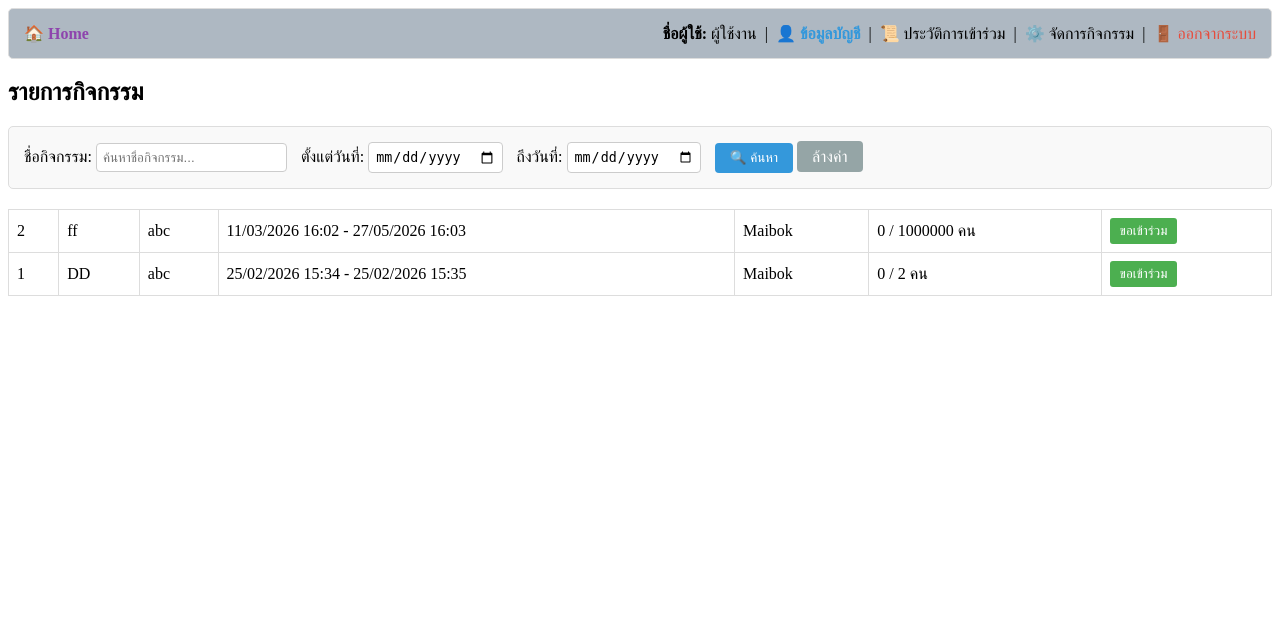
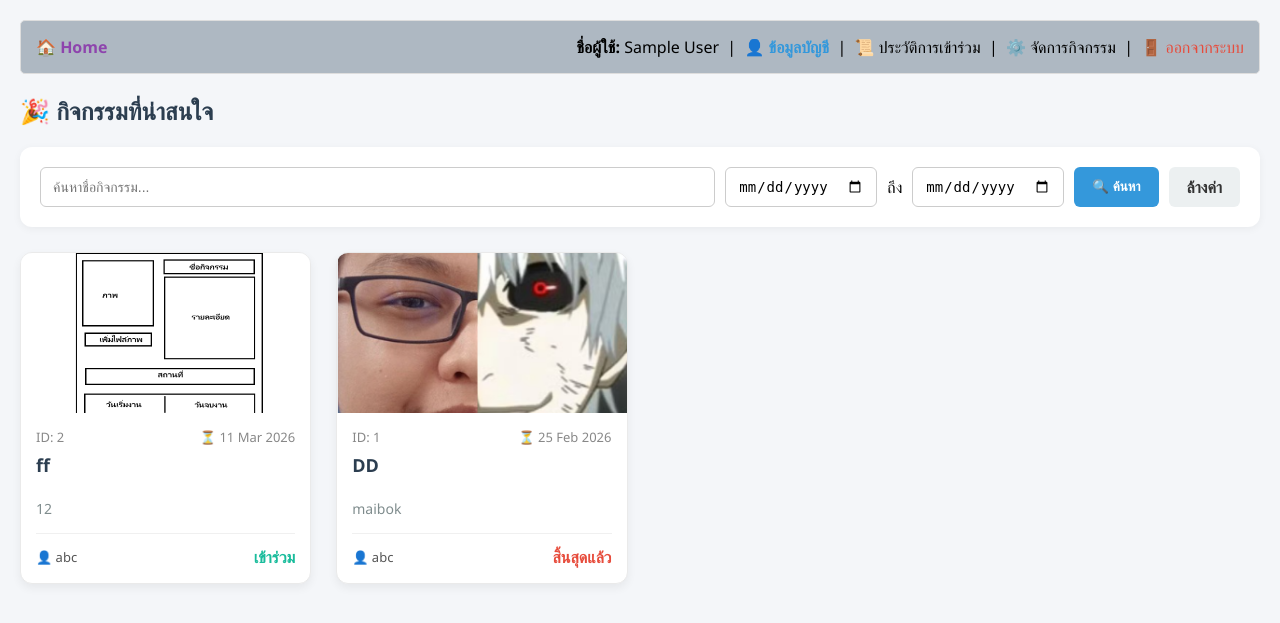
Before and after one commit to Kuro-Yamasaki/Web01, a PHP site: page /home.php in a window 1280 px wide. Shown: the top 623 px of the page. Run offline with PHP 8.4, Linux system fonts and the light colour scheme; the visitor is signed in with stand-in values (Sample User, id 1); data comes from the database, SQL or seed files in the repository; data that the repository does not hold is empty.

Commit message:
home_picture

```diff
--- a/templates/header.php
+++ b/templates/header.php
@@ -2,24 +2,21 @@
     <div style="background-color: #aeb8c2; padding: 15px; border-radius: 5px; margin-bottom: 20px; border: 1px solid #ddd; display: flex; justify-content: space-between; align-items: center;">
 
         <div>
-            <a href="/templates/home.php" style="text-decoration: none; font-weight: bold; color: #8e44ad;">🏠 Home</a>
+            <a href="/routes/User.php?action=go_home" style="text-decoration: none; font-weight: bold; color: #8e44ad;">🏠 Home</a>
         </div>
 
         <div>
             <b>ชื่อผู้ใช้:</b> <?php echo htmlspecialchars($_SESSION['name'] ?? 'ผู้ใช้งาน'); ?> &nbsp;|&nbsp;
 
-            <a href="/templates/profile.php" style="text-decoration: none; font-weight: bold; color: #3498db;">👤 ข้อมูลบัญชี</a> &nbsp;|&nbsp;
+            <a href="/routes/User.php?action=view_profile" style="text-decoration: none; font-weight: bold; color: #3498db;">👤 ข้อมูลบัญชี</a> &nbsp;|&nbsp;
 
-            <a href="/templates/history.php" style="text-decoration: none; color: black;">📜 ประวัติการเข้าร่วม</a> &nbsp;|&nbsp;
-            <a href="/templates/manage_event.php" style="text-decoration: none; color: black;">⚙️ จัดการกิจกรรม</a> &nbsp;|&nbsp;
+            <a href="/routes/User.php?action=view_history" style="text-decoration: none; color: black;">📜 ประวัติการเข้าร่วม</a> &nbsp;|&nbsp;
+
+            <a href="/routes/User.php?action=manage_event" style="text-decoration: none; color: black;">⚙️ จัดการกิจกรรม</a> &nbsp;|&nbsp;
+
             <a href="/routes/User.php?action=logout" style="text-decoration: none; color: #e74c3c;">🚪 ออกจากระบบ</a>
         </div>
 
     </div>
 <?php else: ?>
-    <div style="background-color: #fff3cd; padding: 15px; border-radius: 5px; margin-bottom: 20px; border: 1px solid #ffeeba;">
-        <p style="margin: 0; color: #856404;">
-            ⚠️ คุณยังไม่ได้เข้าสู่ระบบ <a href="/templates/sign_in.php" style="font-weight: bold; text-decoration: none;">คลิกที่นี่เพื่อเข้าสู่ระบบ</a> หรือสมัครสมาชิกเพื่อลงทะเบียนเข้าร่วมกิจกรรม
-        </p>
-    </div>
-<?php endif; ?>
+    <?php endif; ?>
--- a/templates/home.php
+++ b/templates/home.php
@@ -10,12 +10,16 @@ if (empty($_SESSION['user_id'])) {
     exit();
 }
 
-// รับค่าจากฟอร์มค้นหา (ถ้าไม่มีค่าจะกำหนดให้เป็นค่าว่าง '')
+// ตั้งค่าโซนเวลา (ประกาศครั้งเดียวไว้บนสุด)
+date_default_timezone_set('Asia/Bangkok');
+$current_time = date('Y-m-d H:i:s');
+
+// รับค่าจากฟอร์มค้นหา
 $search_name = $_GET['search_name'] ?? '';
 $start_date = $_GET['start_date'] ?? '';
 $end_date = $_GET['end_date'] ?? '';
 
-// เรียกใช้ฟังก์ชันค้นหาแทน getEventsForHome แบบเดิม
+// ดึงข้อมูลกิจกรรมทั้งหมด
 $events = searchEventsForHome($_SESSION['user_id'], $search_name, $start_date, $end_date);
 ?>
 
@@ -26,55 +30,150 @@ $events = searchEventsForHome($_SESSION['user_id'], $search_name, $start_date, $
     <meta charset="UTF-8">
     <title>รายการกิจกรรมทั้งหมด</title>
     <style>
-        table {
-            width: 100%;
-            border-collapse: collapse;
-            margin-top: 20px;
-        }
-
-        th,
-        td {
-            border: 1px solid #ddd;
-            padding: 8px;
-            text-align: left;
-        }
-
-        th {
-            background-color: #f2f2f2;
+        body {
+            font-family: 'Segoe UI', Tahoma, Geneva, Verdana, sans-serif;
+            background-color: #f4f6f9;
+            margin: 0;
+            padding: 20px;
         }
 
         /* ตกแต่งฟอร์มค้นหา */
         .search-container {
-            background-color: #f9f9f9;
-            padding: 15px;
-            border: 1px solid #ddd;
-            border-radius: 5px;
-            margin-bottom: 20px;
+            background-color: #ffffff;
+            padding: 20px;
+            border-radius: 12px;
+            margin-bottom: 25px;
+            box-shadow: 0 2px 8px rgba(0,0,0,0.05);
+            display: flex;
+            gap: 15px;
+            align-items: center;
+            flex-wrap: wrap;
         }
 
         .search-container input {
-            padding: 6px;
-            margin-right: 10px;
+            padding: 8px 12px;
             border: 1px solid #ccc;
-            border-radius: 4px;
+            border-radius: 6px;
+            font-size: 14px;
         }
 
         .btn-search {
             background-color: #3498db;
             color: white;
             border: none;
-            padding: 7px 15px;
-            border-radius: 4px;
+            padding: 9px 18px;
+            border-radius: 6px;
             cursor: pointer;
+            font-weight: bold;
         }
 
         .btn-clear {
-            background-color: #95a5a6;
-            color: white;
+            background-color: #ecf0f1;
+            color: #333;
             text-decoration: none;
-            padding: 7px 15px;
-            border-radius: 4px;
+            padding: 9px 18px;
+            border-radius: 6px;
+            font-weight: bold;
         }
+
+        /* โครงสร้าง Grid สำหรับ Card */
+        .events-grid {
+            display: grid;
+            grid-template-columns: repeat(auto-fill, minmax(280px, 1fr));
+            gap: 25px;
+        }
+
+        /* ตกแต่ง Card */
+        .event-card {
+            background-color: #ffffff;
+            border-radius: 12px;
+            overflow: hidden;
+            box-shadow: 0 4px 10px rgba(0,0,0,0.06);
+            transition: transform 0.2s, box-shadow 0.2s;
+            display: flex;
+            flex-direction: column;
+            text-decoration: none; /* เอาขีดเส้นใต้ออก */
+            color: inherit;
+            border: 1px solid #eaeaea;
+        }
+
+        .event-card:hover {
+            transform: translateY(-5px);
+            box-shadow: 0 10px 20px rgba(0,0,0,0.12);
+        }
+
+        /* รูปภาพหน้าปก Card */
+        .event-cover {
+            width: 100%;
+            height: 160px;
+            object-fit: cover;
+            background-color: #eef2f5;
+        }
+
+        /* เนื้อหาใน Card */
+        .event-body {
+            padding: 15px;
+            display: flex;
+            flex-direction: column;
+            flex-grow: 1;
+        }
+
+        .event-meta {
+            font-size: 13px;
+            color: #888;
+            display: flex;
+            justify-content: space-between;
+            margin-bottom: 8px;
+        }
+
+        .event-title {
+            font-size: 18px;
+            font-weight: 700;
+            color: #2c3e50;
+            margin: 0 0 8px 0;
+            line-height: 1.3;
+        }
+
+        .event-desc {
+            font-size: 14px;
+            color: #7f8c8d;
+            margin-bottom: 15px;
+            flex-grow: 1;
+            /* ตัดคำให้โชว์แค่ 2 บรรทัด */
+            display: -webkit-box;
+            -webkit-line-clamp: 2;
+            -webkit-box-orient: vertical;
+            overflow: hidden;
+        }
+
+        /* ส่วนท้ายของ Card (ผู้จัด และ สถานะ) */
+        .event-footer {
+            border-top: 1px solid #f0f0f0;
+            padding-top: 12px;
+            display: flex;
+            justify-content: space-between;
+            align-items: center;
+        }
+
+        .organizer-info {
+            font-size: 13px;
+            color: #555;
+            display: flex;
+            align-items: center;
+            gap: 5px;
+        }
+
+        /* สีของสถานะมุมขวาล่าง */
+        .status-text {
+            font-size: 16px;
+            font-weight: 800;
+        }
+        .status-join { color: #1abc9c; } /* สีเขียวมิ้นต์ เหมือนคำว่า "ฟรี" */
+        .status-ended { color: #e74c3c; } /* สีแดง */
+        .status-joined { color: #3498db; } /* สีฟ้า */
+        .status-full { color: #95a5a6; } /* สีเทา */
+        .status-pending { color: #f39c12; } /* สีส้ม */
+
     </style>
 </head>
 
@@ -82,94 +181,95 @@ $events = searchEventsForHome($_SESSION['user_id'], $search_name, $start_date, $
 
     <?php include 'header.php' ?>
 
-    <h2>รายการกิจกรรม</h2>
+    <h2 style="color: #2c3e50; margin-bottom: 20px;">🎉 กิจกรรมที่น่าสนใจ</h2>
 
     <div class="search-container">
-        <form method="GET" action="">
-            <label>ชื่อกิจกรรม:</label>
-            <input type="text" name="search_name" value="<?php echo htmlspecialchars($search_name); ?>" placeholder="ค้นหาชื่อกิจกรรม...">
-
-            <label>ตั้งแต่วันที่:</label>
+        <form method="GET" action="" style="display: flex; gap: 10px; width: 100%; flex-wrap: wrap;">
+            <input type="text" name="search_name" value="<?php echo htmlspecialchars($search_name); ?>" placeholder="ค้นหาชื่อกิจกรรม..." style="flex-grow: 1;">
             <input type="date" name="start_date" value="<?php echo htmlspecialchars($start_date); ?>">
-
-            <label>ถึงวันที่:</label>
+            <span style="align-self: center;">ถึง</span>
             <input type="date" name="end_date" value="<?php echo htmlspecialchars($end_date); ?>">
-
             <button type="submit" class="btn-search">🔍 ค้นหา</button>
             <a href="/templates/home.php" class="btn-clear">ล้างค่า</a>
         </form>
     </div>
 
-    <table>
-        <thead>
-        <tbody>
+    <div class="events-grid">
         <?php if (!empty($events)): ?>
             <?php foreach ($events as $event): ?>
-                    <tr>
-                        <td><?php echo $event['event_id']; ?></td>
-                        <td><?php echo htmlspecialchars($event['event_name']); ?></td>
-                        <td><?php echo htmlspecialchars($event['organizer_name']); ?></td>
-                        <td><?php echo date('d/m/Y H:i', strtotime($event['start_date'])); ?> - <?php echo date('d/m/Y H:i', strtotime($event['end_date'])); ?></td>
-                        <td><?php echo htmlspecialchars($event['location']); ?></td>
-                        <td>
                 <?php
-                            if (!empty($event['max_participants'])) {
-                                echo $event['current_participants'] . ' / ' . $event['max_participants'] . ' คน';
-                            } else {
-                                echo $event['current_participants'] . ' คน (ไม่จำกัด)';
+                // 1. ดึงรูปภาพแรกของกิจกรรมมาเป็นหน้าปก (ถ้าไม่มีให้ใช้ภาพ Default)
+                $img_stmt = $conn->prepare("SELECT image_path FROM Event_Images WHERE event_id = ? LIMIT 1");
+                $img_stmt->bind_param("i", $event['event_id']);
+                $img_stmt->execute();
+                $img_res = $img_stmt->get_result();
+                $img_row = $img_res->fetch_assoc();
+                $cover_image = $img_row ? $img_row['image_path'] : 'https://via.placeholder.com/400x200?text=No+Image';
+
+                // 2. เช็คสถานะต่างๆ
+                $reg_status = getUserRegistrationStatus($_SESSION['user_id'], $event['event_id']);
+                $is_ended = ($current_time > $event['end_date']);
+                $is_full = (!empty($event['max_participants']) && $event['current_participants'] >= $event['max_participants']);
+
+                // 3. กำหนดข้อความและสีสถานะมุมขวาล่าง
+                $status_text = "เข้าร่วม";
+                $status_class = "status-join";
+
+                if ($is_ended) {
+                    $status_text = "สิ้นสุดแล้ว";
+                    $status_class = "status-ended";
+                } elseif ($reg_status == 'approved') {
+                    $status_text = "เข้าร่วมแล้ว";
+                    $status_class = "status-joined";
+                } elseif ($reg_status == 'pending') {
+                    $status_text = "รออนุมัติ";
+                    $status_class = "status-pending";
+                } elseif ($reg_status == 'rejected') {
+                    $status_text = "ปฏิเสธ/ส่งใหม่";
+                    $status_class = "status-ended";
+                } elseif ($is_full) {
+                    $status_text = "เต็มแล้ว";
+                    $status_class = "status-full";
                 }
                 ?>
-                        </td>
 
-                        <td>
+                <a href="/templates/event_details.php?id=<?php echo $event['event_id']; ?>" class="event-card">
+
+                    <img src="<?php echo htmlspecialchars($cover_image); ?>" alt="Cover" class="event-cover">
+
+                    <div class="event-body">
+                        <div class="event-meta">
+                            <span>ID: <?php echo $event['event_id']; ?></span>
+                            <span>⏳ <?php echo date('d M Y', strtotime($event['start_date'])); ?></span>
+                        </div>
+
+                        <h3 class="event-title"><?php echo htmlspecialchars($event['event_name']); ?></h3>
+
+                        <p class="event-desc">
                             <?php
-                            // ดึงสถานะการลงทะเบียนของ User ในกิจกรรมนี้
-                            $reg_status = getUserRegistrationStatus($_SESSION['user_id'], $event['event_id']);
+                            // แสดงรายละเอียดแบบย่อ ถ้าไม่มีใส่ข้อความว่างไว้
+                            echo !empty($event['description']) ? htmlspecialchars($event['description']) : 'ไม่มีคำอธิบายเพิ่มเติม...';
                             ?>
+                        </p>
 
-                            <?php if ($reg_status == 'approved'): ?>
-                                <button disabled style="padding: 5px 10px; background-color: #95a5a6; color: white; border: none; border-radius: 3px; cursor: not-allowed;">
-                                    เข้าร่วมแล้ว
-                                </button>
+                        <div class="event-footer">
+                            <div class="organizer-info">
+                                👤 <?php echo htmlspecialchars($event['organizer_name']); ?>
+                            </div>
+                            <div class="status-text <?php echo $status_class; ?>">
+                                <?php echo $status_text; ?>
+                            </div>
+                        </div>
+                    </div>
+                </a>
 
-                            <?php elseif ($reg_status == 'pending'): ?>
-                                <button disabled style="padding: 5px 10px; background-color: #95a5a6; color: white; border: none; border-radius: 3px; cursor: not-allowed;">
-                                    ขอเข้าร่วมแล้ว
-                                </button>
-
-                            <?php elseif ($reg_status == 'rejected'): ?>
-                                <form action="/routes/Registration.php" method="POST" style="margin: 0;">
-                                    <input type="hidden" name="action" value="request_join">
-                                    <input type="hidden" name="event_id" value="<?php echo $event['event_id']; ?>">
-                                    <button type="submit" onclick="return confirm('คุณเคยถูกปฏิเสธ ต้องการส่งคำขอเข้าร่วมใหม่ใช่หรือไม่?');" style="cursor: pointer; padding: 5px 10px; background-color: #f39c12; color: white; border: none; border-radius: 3px;">
-                                        ขอเข้าร่วมใหม่
-                                    </button>
-                                </form>
-
-                            <?php elseif (!empty($event['max_participants']) && $event['current_participants'] >= $event['max_participants']): ?>
-                                <button disabled style="padding: 5px 10px; background-color: #95a5a6; color: white; border: none; border-radius: 3px; cursor: not-allowed;">
-                                    เต็มแล้ว
-                                </button>
-
-                            <?php else: ?>
-                                <form action="/routes/Registration.php" method="POST" style="margin: 0;">
-                                    <input type="hidden" name="action" value="request_join">
-                                    <input type="hidden" name="event_id" value="<?php echo $event['event_id']; ?>">
-                                    <button type="submit" onclick="return confirm('ต้องการขอเข้าร่วมกิจกรรมนี้ใช่หรือไม่?');" style="cursor: pointer; padding: 5px 10px; background-color: #4CAF50; color: white; border: none; border-radius: 3px;">
-                                        ขอเข้าร่วม
-                                    </button>
-                                </form>
-                            <?php endif; ?>
-                        </td>
             <?php endforeach; ?>
         <?php else: ?>
-                <tr>
-                    <td colspan="7" style="text-align: center;">ยังไม่มีกิจกรรมในระบบ</td>
-                </tr>
+            <div style="grid-column: 1 / -1; text-align: center; padding: 50px; color: #888; background: #fff; border-radius: 12px;">
+                ไม่มีกิจกรรมในระบบที่ค้นหา
+            </div>
         <?php endif; ?>
-        </tbody>
-    </table>
+    </div>
 
 </body>
-
 </html>
```
Also changed, not shown: routes/User.php (+29 -3 lines), routes/login_process.php (deleted, +0 -24 lines), templates/event_details.php (added, +233 -0 lines). Lines whose indentation alone changed are shown as unchanged.
